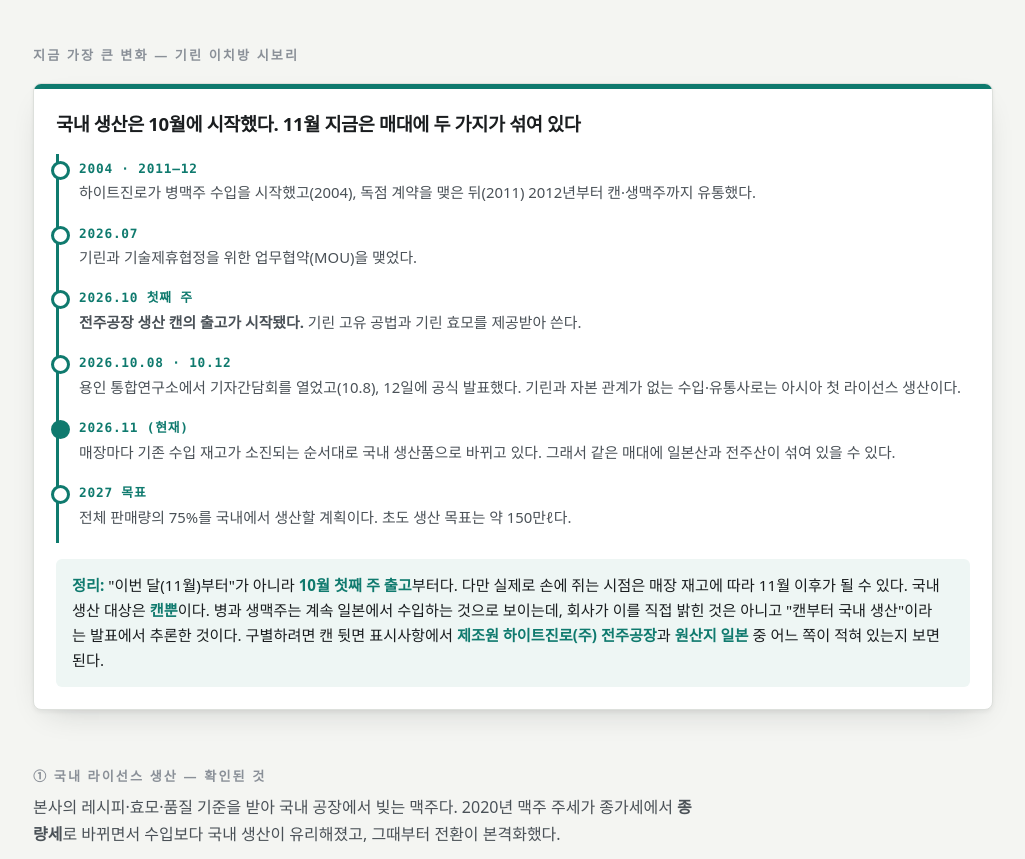
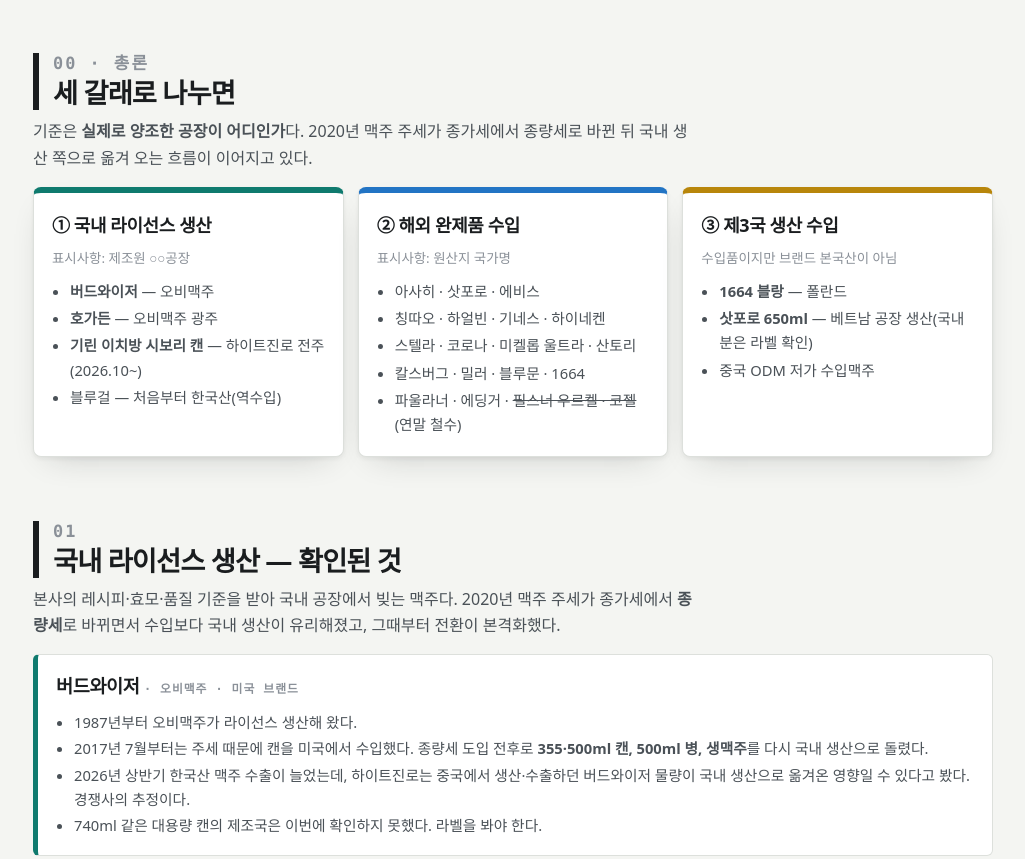
Before and after one commit to skda0228/beer, a plain HTML site: page origin/korea-import-beer.html in a window 1280 px wide. Shown: the part 360-1219 px from the top of the page, without its empty margins (127-1152 px from the left). Drawn offline with Linux system fonts and the light colour scheme.

Commit message:
수입맥주 원산지 페이지: 총론 분류를 맨 앞에, 기린 이치방은 04 집중 섹션으로 이동, 섹션 제목 크게 강조
Co-Authored-By: Claude Opus 5.5 <noreply@anthropic.com>
Claude-Session: https://claude.ai/code/session_01Er8Wqe3RFnXBAXD1Dx1eTp

```diff
--- a/origin/korea-import-beer.html
+++ b/origin/korea-import-beer.html
@@ -27,7 +27,10 @@
   .back:hover{color:var(--ink)}
   h1{margin:8px 0 0;font-size:clamp(1.8rem,4.8vw,2.8rem);font-weight:850;letter-spacing:-.04em;line-height:1.15;text-wrap:balance}
   .sub{margin:16px 0 0;max-width:62ch;color:var(--ink-2);font-size:1.02rem;text-wrap:pretty}
-  h2{margin:56px 0 6px;font-size:.82rem;font-weight:800;letter-spacing:.16em;color:var(--ink-3)}
+  h2{margin:64px 0 8px;padding-left:14px;border-left:6px solid var(--ink);
+    font-size:clamp(1.35rem,3.2vw,1.7rem);font-weight:850;letter-spacing:-.03em;line-height:1.25;color:var(--ink)}
+  h2 .num{font-family:ui-monospace,Menlo,Consolas,monospace;font-size:.62em;font-weight:800;letter-spacing:.12em;
+    color:var(--ink-3);display:block;margin-bottom:2px}
   h3{margin:0 0 6px;font-size:1.16rem;font-weight:840;letter-spacing:-.02em}
   p{text-wrap:pretty}
   .lead{margin:4px 0 0;color:var(--ink-2);max-width:72ch}
@@ -52,6 +55,14 @@
   @media (min-width:760px){ .grid.two{grid-template-columns:1fr 1fr} }
   .brand{background:var(--panel);border:1px solid var(--rule);border-left:5px solid var(--kr);border-radius:6px;padding:16px 18px}
   .brand.imp{border-left-color:var(--imp)}
+  .ov{display:grid;gap:14px;margin-top:16px}
+  @media (min-width:760px){ .ov{grid-template-columns:repeat(3,1fr)} }
+  .ovc{background:var(--panel);border:1px solid var(--rule);border-top:6px solid var(--kr);border-radius:8px;box-shadow:var(--shadow);padding:18px 18px 16px}
+  .ovc.imp{border-top-color:var(--imp)} .ovc.third{border-top-color:var(--third)}
+  .ovc h3{font-size:1.12rem}
+  .ovc .how{margin:0 0 10px;color:var(--ink-3);font-size:.84rem}
+  .ovc ul{margin:0;padding-left:18px;font-size:.92rem;color:var(--ink-2)}
+  .ovc li{margin:3px 0}
   .brand.third{border-left-color:var(--third)}
   .brand .who{font-family:ui-monospace,Menlo,Consolas,monospace;font-size:.74rem;font-weight:700;letter-spacing:.08em;color:var(--ink-3)}
   .brand ul{margin:8px 0 0;padding-left:18px;color:var(--ink-2);font-size:.92rem}
@@ -93,27 +104,19 @@
   같은 브랜드라도 캔·병·생맥주에 따라 갈래가 갈리기도 한다. 항목마다 근거의 확인 수준을 함께 적었다.</p>
 </header>
 
-<h2>지금 가장 큰 변화 — 기린 이치방 시보리</h2>
-<div class="panel">
-  <div class="stripe" style="background:var(--kr)"></div>
-  <div class="body">
-    <h3>국내 생산은 10월에 시작했다. 11월 지금은 매대에 두 가지가 섞여 있다</h3>
-    <ul class="tl">
-      <li><span class="d">2004 · 2011–12</span><span class="t">하이트진로가 병맥주 수입을 시작했고(2004), 독점 계약을 맺은 뒤(2011) 2012년부터 캔·생맥주까지 유통했다.</span></li>
-      <li><span class="d">2026.07</span><span class="t">기린과 기술제휴협정을 위한 업무협약(MOU)을 맺었다.</span></li>
-      <li><span class="d">2026.10 첫째 주</span><span class="t"><b>전주공장 생산 캔의 출고가 시작됐다.</b> 기린 고유 공법과 기린 효모를 제공받아 쓴다.</span></li>
-      <li><span class="d">2026.10.08 · 10.12</span><span class="t">용인 통합연구소에서 기자간담회를 열었고(10.8), 12일에 공식 발표했다. 기린과 자본 관계가 없는 수입·유통사로는 아시아 첫 라이선스 생산이다.</span></li>
-      <li class="now"><span class="d">2026.11 (현재)</span><span class="t">매장마다 기존 수입 재고가 소진되는 순서대로 국내 생산품으로 바뀌고 있다. 그래서 같은 매대에 일본산과 전주산이 섞여 있을 수 있다.</span></li>
-      <li><span class="d">2027 목표</span><span class="t">전체 판매량의 75%를 국내에서 생산할 계획이다. 초도 생산 목표는 약 150만ℓ다.</span></li>
-    </ul>
-    <p class="answer"><b>정리:</b> "이번 달(11월)부터"가 아니라 <b>10월 첫째 주 출고</b>부터다. 다만 실제로 손에 쥐는 시점은
-    매장 재고에 따라 11월 이후가 될 수 있다. 국내 생산 대상은 <b>캔뿐</b>이다. 병과 생맥주는 계속 일본에서 수입하는 것으로 보이는데,
-    회사가 이를 직접 밝힌 것은 아니고 "캔부터 국내 생산"이라는 발표에서 추론한 것이다.
-    구별하려면 캔 뒷면 표시사항에서 <b>제조원 하이트진로(주) 전주공장</b>과 <b>원산지 일본</b> 중 어느 쪽이 적혀 있는지 보면 된다.</p>
-  </div>
+<h2><span class="num">00 · 총론</span>세 갈래로 나누면</h2>
+<p class="lead">기준은 <b>실제로 양조한 공장이 어디인가</b>다. 2020년 맥주 주세가 종가세에서 종량세로 바뀐 뒤 국내 생산 쪽으로 옮겨 오는 흐름이 이어지고 있다.</p>
+<div class="ov">
+  <div class="ovc"><h3>① 국내 라이선스 생산</h3><p class="how">표시사항: 제조원 ○○공장</p>
+    <ul><li><b>버드와이저</b> — 오비맥주</li><li><b>호가든</b> — 오비맥주 광주</li><li><b>기린 이치방 시보리 캔</b> — 하이트진로 전주 (2026.10~)</li><li>블루걸 — 처음부터 한국산(역수입)</li></ul></div>
+  <div class="ovc imp"><h3>② 해외 완제품 수입</h3><p class="how">표시사항: 원산지 국가명</p>
+    <ul><li>아사히 · 삿포로 · 에비스</li><li>칭따오 · 하얼빈 · 기네스 · 하이네켄</li><li>스텔라 · 코로나 · 미켈롭 울트라 · 산토리</li><li>칼스버그 · 밀러 · 블루문 · 1664</li><li>파울라너 · 에딩거 · <s>필스너 우르켈 · 코젤</s>(연말 철수)</li></ul></div>
+  <div class="ovc third"><h3>③ 제3국 생산 수입</h3><p class="how">수입품이지만 브랜드 본국산이 아님</p>
+    <ul><li><b>1664 블랑</b> — 폴란드</li><li><b>삿포로 650ml</b> — 베트남 공장 생산(국내분은 라벨 확인)</li><li>중국 ODM 저가 수입맥주</li></ul></div>
 </div>
 
-<h2>① 국내 라이선스 생산 — 확인된 것</h2>
+
+<h2><span class="num">01</span>국내 라이선스 생산 — 확인된 것</h2>
 <p class="lead">본사의 레시피·효모·품질 기준을 받아 국내 공장에서 빚는 맥주다. 2020년 맥주 주세가 종가세에서 <b>종량세</b>로 바뀌면서
 수입보다 국내 생산이 유리해졌고, 그때부터 전환이 본격화했다.</p>
 <div class="grid">
@@ -138,7 +141,7 @@
   <div class="brand">
     <h3>기린 이치방 시보리 캔 <span class="who">· 하이트진로 전주공장 · 일본 브랜드</span></h3>
     <ul>
-      <li>2026년 10월부터 생산하고 있다. 자세한 일정은 위 타임라인에 정리했다.</li>
+      <li>2026년 10월 첫째 주부터 출고하고 있다. 자세한 일정은 <a href="#kirin">04 · 집중</a>에 정리했다.</li>
     </ul>
   </div>
 </div>
@@ -147,7 +150,7 @@
   최근 같은 500ml 캔이 국내에도 출시됐다. '외국 브랜드처럼 보이지만 처음부터 한국산'인 경우다.
 </div>
 
-<h2>② 해외 완제품 수입</h2>
+<h2><span class="num">02</span>해외 완제품 수입</h2>
 <p class="lead">표시사항에 <b>원산지</b>가 적힌 맥주다. 다만 원산지가 곧 브랜드의 본국이라는 뜻은 아니다. 그런 경우는 ③에 따로 모았다.</p>
 <div class="grid two">
   <div class="brand imp"><h3>아사히 수퍼드라이 <span class="who">· 롯데아사히주류</span></h3>
@@ -181,7 +184,7 @@
   편의점에서는 재고 정리 할인이 진행 중이다.
 </div>
 
-<h2>③ 본국이 아닌 제3국 공장에서 생산 — 회색지대</h2>
+<h2><span class="num">03</span>본국이 아닌 제3국 공장에서 생산 — 회색지대</h2>
 <div class="grid two">
   <div class="brand third"><h3>1664 블랑 <span class="who">· 프랑스 브랜드</span></h3>
     <ul><li>한국 수입 통계에서는 1664 블랑이 생산되는 나라로 <b>폴란드</b>가 잡힌다.</li>
@@ -196,7 +199,27 @@
     <li>한국행 물량이 어디서 오는지는 라벨로 확인해야 한다.</li></ul></div>
 </div>
 
-<h2>첨부 문서 검증 결과</h2>
+<h2 id="kirin"><span class="num">04 · 집중</span>기린 이치방 시보리 — 2026년의 가장 큰 변화</h2>
+<div class="panel">
+  <div class="stripe" style="background:var(--kr)"></div>
+  <div class="body">
+    <h3>국내 생산은 10월에 시작했다. 11월 지금은 매대에 두 가지가 섞여 있다</h3>
+    <ul class="tl">
+      <li><span class="d">2004 · 2011–12</span><span class="t">하이트진로가 병맥주 수입을 시작했고(2004), 독점 계약을 맺은 뒤(2011) 2012년부터 캔·생맥주까지 유통했다.</span></li>
+      <li><span class="d">2026.07</span><span class="t">기린과 기술제휴협정을 위한 업무협약(MOU)을 맺었다.</span></li>
+      <li><span class="d">2026.10 첫째 주</span><span class="t"><b>전주공장 생산 캔의 출고가 시작됐다.</b> 기린 고유 공법과 기린 효모를 제공받아 쓴다.</span></li>
+      <li><span class="d">2026.10.08 · 10.12</span><span class="t">용인 통합연구소에서 기자간담회를 열었고(10.8), 12일에 공식 발표했다. 기린과 자본 관계가 없는 수입·유통사로는 아시아 첫 라이선스 생산이다.</span></li>
+      <li class="now"><span class="d">2026.11 (현재)</span><span class="t">매장마다 기존 수입 재고가 소진되는 순서대로 국내 생산품으로 바뀌고 있다. 그래서 같은 매대에 일본산과 전주산이 섞여 있을 수 있다.</span></li>
+      <li><span class="d">2027 목표</span><span class="t">전체 판매량의 75%를 국내에서 생산할 계획이다. 초도 생산 목표는 약 150만ℓ다.</span></li>
+    </ul>
+    <p class="answer"><b>정리:</b> "이번 달(11월)부터"가 아니라 <b>10월 첫째 주 출고</b>부터다. 다만 실제로 손에 쥐는 시점은
+    매장 재고에 따라 11월 이후가 될 수 있다. 국내 생산 대상은 <b>캔뿐</b>이다. 병과 생맥주는 계속 일본에서 수입하는 것으로 보이는데,
+    회사가 이를 직접 밝힌 것은 아니고 "캔부터 국내 생산"이라는 발표에서 추론한 것이다.
+    구별하려면 캔 뒷면 표시사항에서 <b>제조원 하이트진로(주) 전주공장</b>과 <b>원산지 일본</b> 중 어느 쪽이 적혀 있는지 보면 된다.</p>
+  </div>
+</div>
+
+<h2><span class="num">05</span>기존 정리본 검증 결과</h2>
 <p class="lead">기존 정리본의 항목을 하나씩 대조했다.
 <span class="tag v-ok">확인</span> 보도나 공식 자료로 뒷받침되는 항목,
 <span class="tag v-part">부분 확인</span> 일부만 확인된 항목,
@@ -225,7 +248,7 @@
 <tr><td>바코드 '50 = 영국/아일랜드'</td><td><span class="tag v-fix">정정</span></td><td>GS1 코드로 50은 영국, 아일랜드는 <b>539</b>다. 또 바코드는 제품을 등록한 나라를 나타낼 뿐 제조국이 아니다. 판단은 한글 표시사항으로 해야 한다.</td></tr>
 </tbody></table></div>
 
-<h2>내 손의 캔이 어디산인지 확인하는 법</h2>
+<h2><span class="num">06</span>내 손의 캔이 어디산인지 확인하는 법</h2>
 <div class="note" style="margin-top:16px">
   <b>1) 한글 표시사항.</b> 국내 생산품에는 원산지 대신 <b>제조원 ○○(주) ○○공장</b>이 적혀 있다(예: 오비맥주 광주공장, 하이트진로 전주공장).
   수입품에는 <b>원산지: 국가명</b>과 해외 제조업소가 적혀 있다.<br>
@@ -233,7 +256,7 @@
   <b>3) 같은 브랜드도 포장별로 다르다.</b> 캔, 병, 대용량 캔, 생맥주(케그)의 출처가 다를 수 있다. 지금 당장 비교해 볼 만한 것이 기린 캔의 일본산과 전주산이다.
 </div>
 
-<h2>출처</h2>
+<h2><span class="num">07</span>출처</h2>
 <ol class="src">
   <li>SBS Biz, 「日기린맥주 국내서 만든다…하이트진로 "판매량 75%, 직접 생산"」 2026.10.12 — https://biz.sbs.co.kr/amp/article/20000339300</li>
   <li>ZDNet Korea, 「日 기린 맥주도 '한국산'」 2026.10.12 — https://zdnet.co.kr/view?no=20261008190351</li>
```
